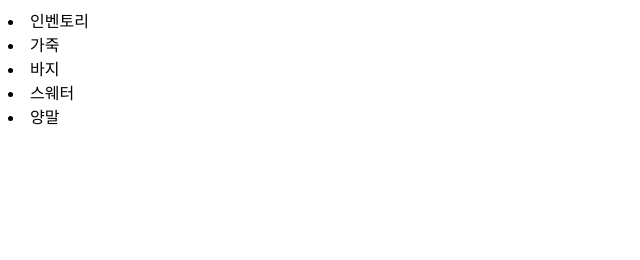
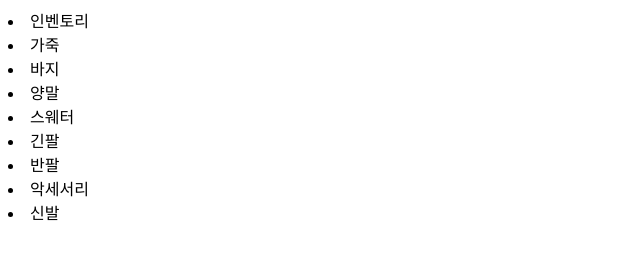
Before and after one commit to sinde530/HTML, a plain HTML site: page index.html in a window 1280 px wide. Shown: the whole page, without its empty margins (0-640 px from the left). Drawn offline with Linux system fonts and the light colour scheme.

Commit message:
카테고리 추가

```diff
--- a/index.html
+++ b/index.html
@@ -16,8 +16,15 @@
         <li>인벤토리</li>
         <li>가죽</li>
         <li>바지</li>
+        <li>양말</li>
+    </div>
+
+    <div>
         <li>스웨터</li>
-        <li>양말</li>
+        <li>긴팔</li>
+        <li>반팔</li>
+        <li>악세서리</li>
+        <li>신발</li>
     </div>
 
 </body>
```
